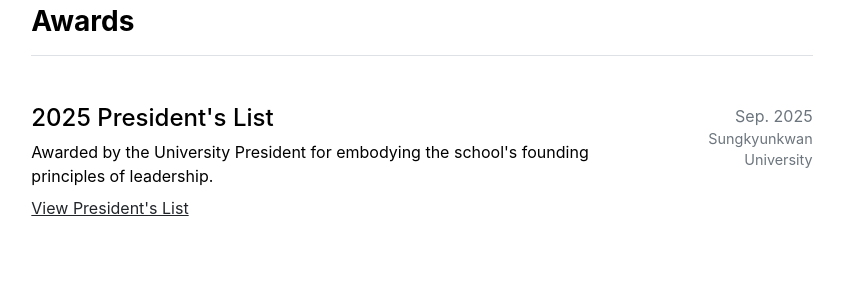
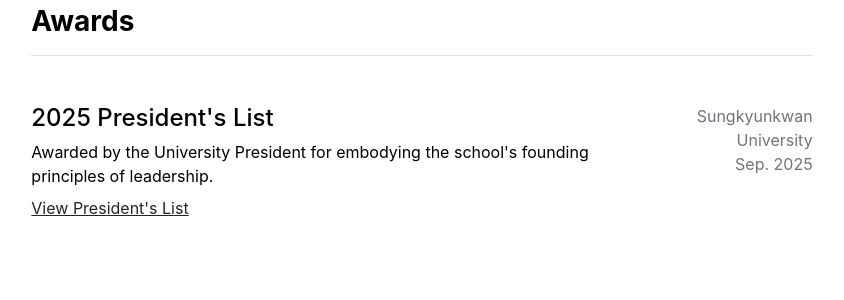
Before and after one commit to junwoop0/junwoop0.github.io, a Jekyll site: the page built from awards.md, in a window 1280 px wide. Shown: the part 156-456 px from the top of the page, without its empty margins (218-1062 px from the left). Built offline with Jekyll 4.4.1, drawn with Linux system fonts in a browser that asks for light colours.

Commit message:
update profile

```diff
--- a/awards.md
+++ b/awards.md
@@ -11,8 +11,8 @@ title: "Awards"
       <p class="mb-0"><a href="https://presidentlist.skku.edu/presidentlist/2025_list.do" target="_blank">View President's List</a></p>
     </div>
     <div class="text-end">
-      <div class="text-muted">Sep. 2025</div>
-      <div class="text-muted" style="font-size: 0.9rem;">Sungkyunkwan University</div>
+      <div class="text-muted">Sungkyunkwan University</div>
+      <div class="text-muted" style="font-size: 1rem;">Sep. 2025</div>
     </div>
   </div>
 </div>
```
